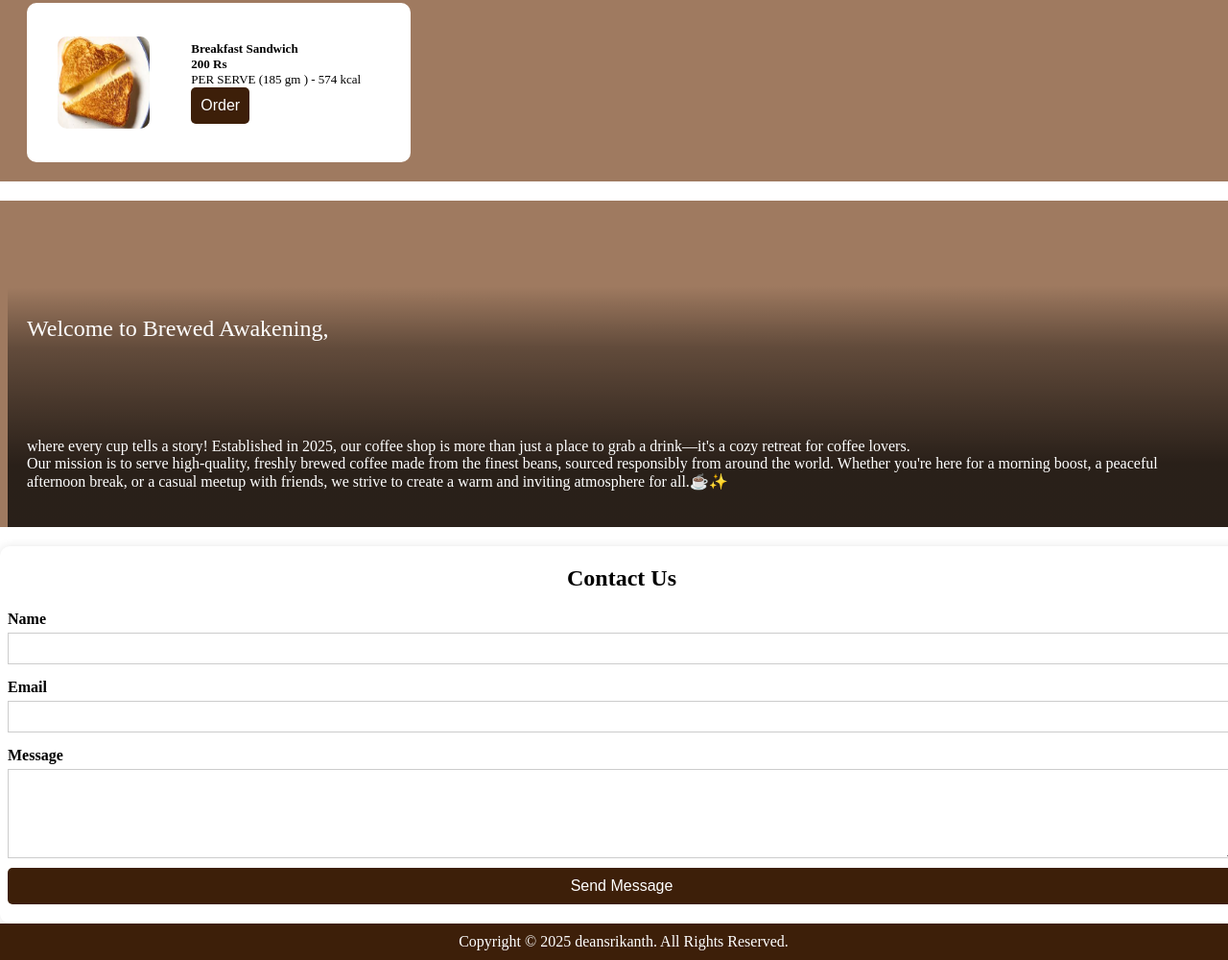
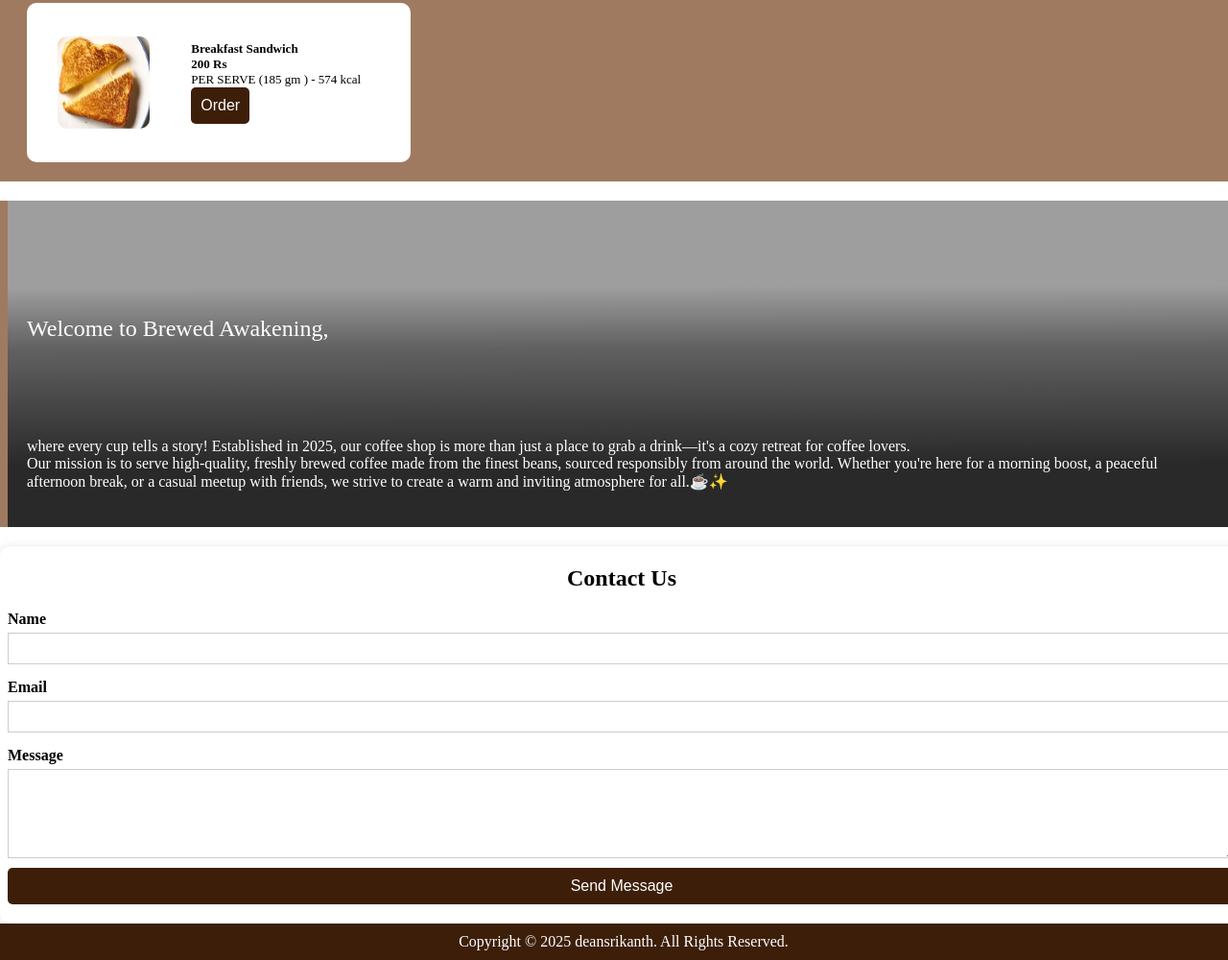
Before and after one commit to deansrikanth/CoffeeShopWebsite, a plain HTML site: page index.html in a window 1280 px wide. Shown: the part 742-1742 px from the top of the page at 96% size. Drawn offline with Linux system fonts and the light colour scheme; the site is published under a folder, as on GitHub Pages, so addresses that start at the root find nothing.

Commit message:
Update style.css

```diff
--- a/style.css
+++ b/style.css
@@ -116,7 +116,7 @@ img {
     margin-top: 20px;
     margin-bottom: 20px;
     background: linear-gradient(359.89deg, #000000bd 19.45%, #00000062 55.07%, #00000000 73.63%),
-    url("/images/banner.jpg");
+    url("./images/banner.jpg");
     background-size: cover;
     background-position: center;
     background-repeat: no-repeat;
```
